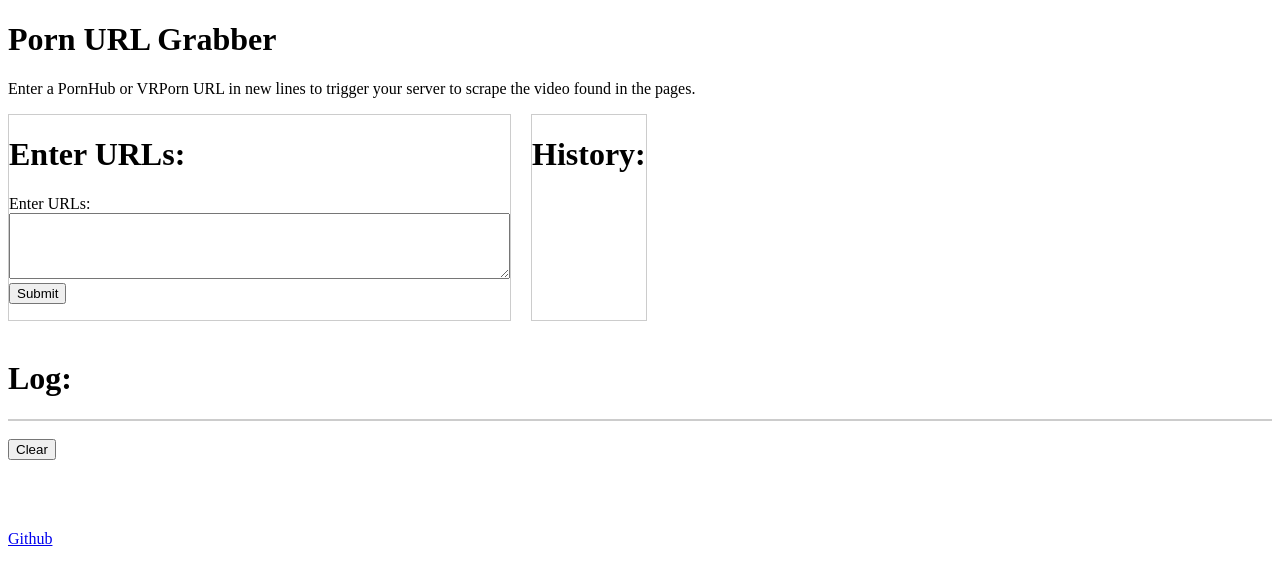
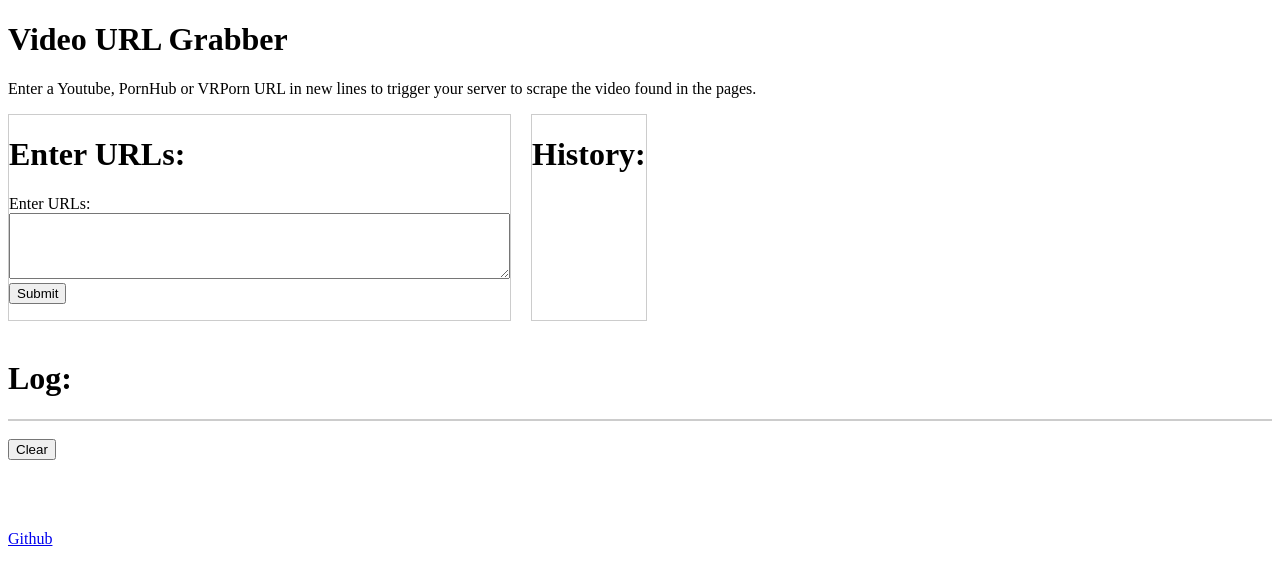
Before and after one commit to RetroZelda/ph_download_systemd, a plain HTML site: page scripts/www/index.html in a window 1280 px wide. Drawn offline with nearby package versions, Linux system fonts and the light colour scheme; no server answers.

Commit message:
cleaned up html page

```diff
--- a/scripts/www/index.html
+++ b/scripts/www/index.html
@@ -1,7 +1,7 @@
 <!DOCTYPE html>
 <html>
 <head>
-    <title>Porn URL Grabber</title>
+    <title>Video URL Grabber</title>
     <meta charset="UTF-8">
     <meta name="viewport" content="width=device-width, initial-scale=1.0">
     <style>
@@ -45,8 +45,8 @@
     </style>
 </head>
 <body>
-    <h1>Porn URL Grabber</h1>
-    <p>Enter a PornHub or VRPorn URL in new lines to trigger your server to scrape the video found in the pages.</p>
+    <h1>Video URL Grabber</h1>
+    <p>Enter a Youtube, PornHub or VRPorn URL in new lines to trigger your server to scrape the video found in the pages.</p>
 
     <div class="container">
         <div class="form-container">
```
